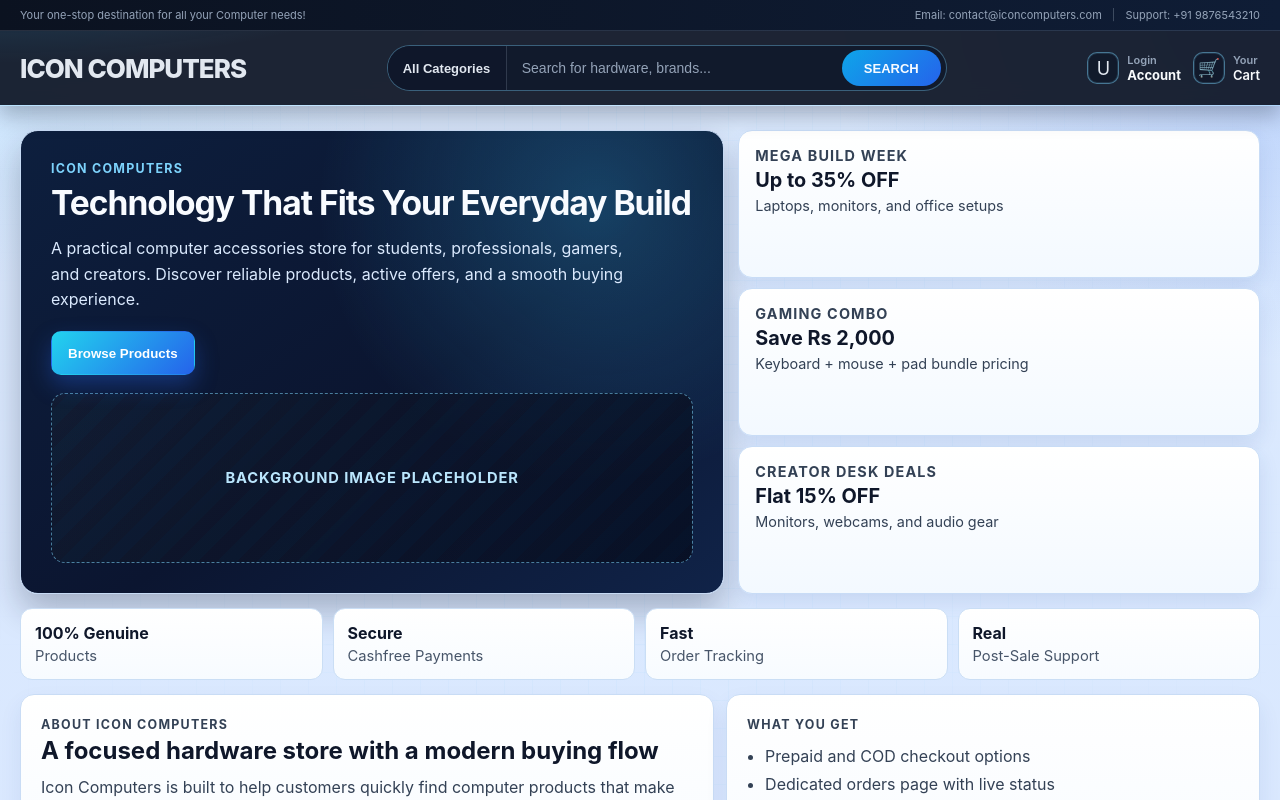
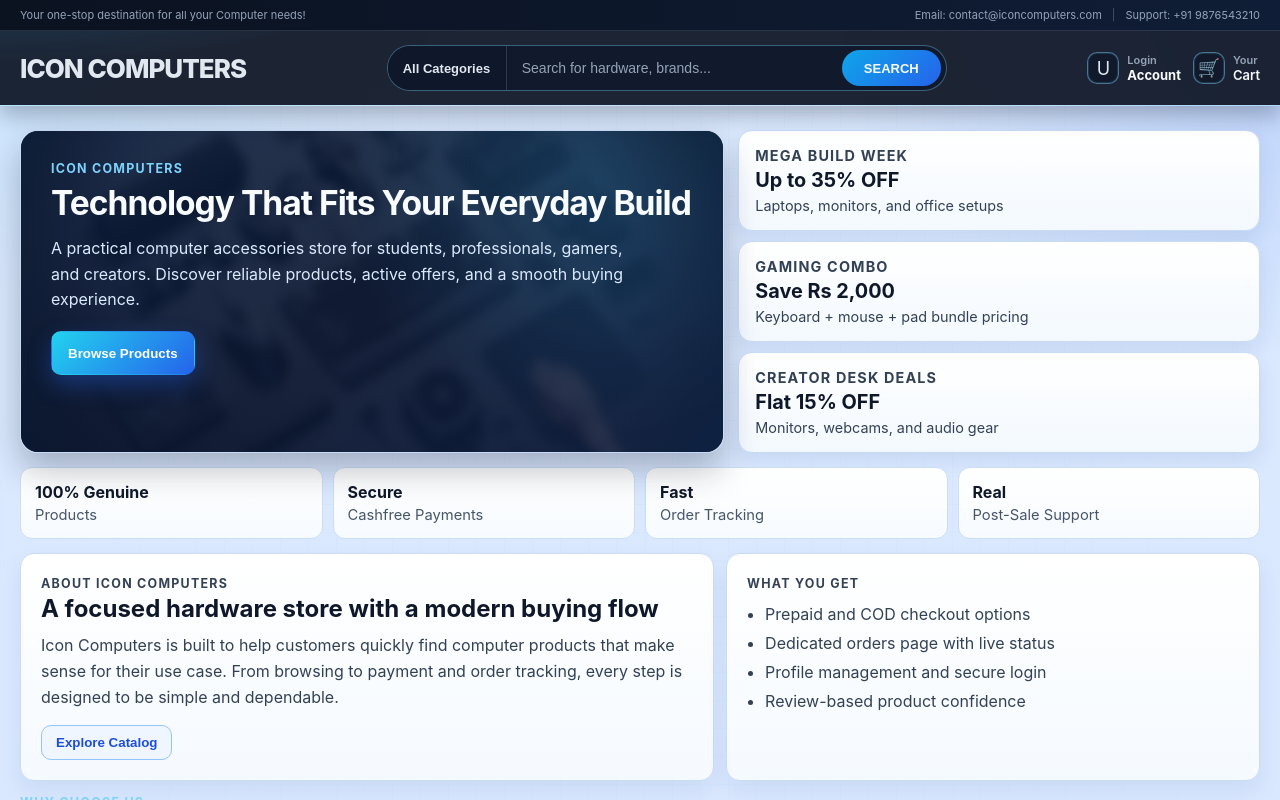
Before and after one commit to prannaw/icon-computers, a React (Create React App) app in the folder client/: page / in a window 1280 px wide. Shown: the top 800 px of the page. Built offline with nearby package versions, Linux system fonts and the light colour scheme; no server answers.

Commit message:
Make homepage hero full background image with blur overlay

```diff
--- a/client/src/pages/user/Home.jsx
+++ b/client/src/pages/user/Home.jsx
@@ -1,6 +1,7 @@
 import React from 'react';
 import { useNavigate } from 'react-router-dom';
 import '../../styles/Home.css';
+import heroBg from '../../assets/home/hero-bg.jpg';
 
 const offerCards = [
   { title: 'Mega Build Week', note: 'Up to 35% OFF', detail: 'Laptops, monitors, and office setups' },
@@ -45,6 +46,9 @@ const Home = () => {
     <div className="home-container">
       <section className="hero-shell">
         <div className="hero-main">
+          <div className="hero-bg-image" style={{ backgroundImage: `url(${heroBg})` }} />
+          <div className="hero-bg-overlay" />
+          <div className="hero-content">
             <p className="hero-kicker">Icon Computers</p>
             <h1>Technology That Fits Your Everyday Build</h1>
             <p className="hero-copy">
@@ -54,7 +58,7 @@ const Home = () => {
             <div className="hero-actions">
               <button className="hero-btn primary" onClick={() => goToProducts('All')}>Browse Products</button>
             </div>
-          <div className="hero-image-placeholder">Background Image Placeholder</div>
+          </div>
         </div>
 
         <div className="hero-offers">
--- a/client/src/styles/Home.css
+++ b/client/src/styles/Home.css
@@ -12,14 +12,35 @@
 }
 
 .hero-main {
+  position: relative;
+  overflow: hidden;
   padding: 30px;
   border-radius: 18px;
   border: 1px solid #c6daf4;
   color: #f8fbff;
+  box-shadow: 0 16px 34px rgba(15, 23, 42, 0.28);
+}
+
+.hero-bg-image {
+  position: absolute;
+  inset: 0;
+  background-size: cover;
+  background-position: center;
+  transform: scale(1.08);
+  filter: blur(5px);
+}
+
+.hero-bg-overlay {
+  position: absolute;
+  inset: 0;
   background:
-    radial-gradient(circle at 82% 16%, rgba(56, 189, 248, 0.26), transparent 40%),
-    linear-gradient(145deg, #0d1f3e 0%, #0b1530 56%, #102348 100%);
-  box-shadow: 0 16px 34px rgba(15, 23, 42, 0.28);
+    radial-gradient(circle at 82% 16%, rgba(56, 189, 248, 0.2), transparent 40%),
+    linear-gradient(145deg, rgba(13, 31, 62, 0.88) 0%, rgba(11, 21, 48, 0.9) 56%, rgba(16, 35, 72, 0.88) 100%);
+}
+
+.hero-content {
+  position: relative;
+  z-index: 2;
 }
 
 .hero-kicker,
@@ -72,28 +93,6 @@
   background: rgba(255, 255, 255, 0.08);
   border-color: rgba(147, 197, 253, 0.45);
   color: #e2e8f0;
-}
-
-.hero-image-placeholder {
-  margin-top: 18px;
-  min-height: 170px;
-  border-radius: 14px;
-  border: 1px dashed rgba(125, 211, 252, 0.55);
-  background:
-    linear-gradient(135deg, rgba(15, 23, 42, 0.62), rgba(2, 6, 23, 0.72)),
-    repeating-linear-gradient(
-      -45deg,
-      rgba(148, 163, 184, 0.08) 0 14px,
-      rgba(56, 189, 248, 0.12) 14px 28px
-    );
-  color: #bae6fd;
-  font-size: 0.92rem;
-  letter-spacing: 0.06em;
-  text-transform: uppercase;
-  font-weight: 700;
-  display: flex;
-  align-items: center;
-  justify-content: center;
 }
 
 .hero-offers {
@@ -306,11 +305,6 @@
     width: 100%;
   }
 
-  .hero-image-placeholder {
-    min-height: 140px;
-    font-size: 0.82rem;
-  }
-
   .highlight-strip {
     grid-template-columns: 1fr;
   }
```
Lines whose indentation alone changed are shown as unchanged.
